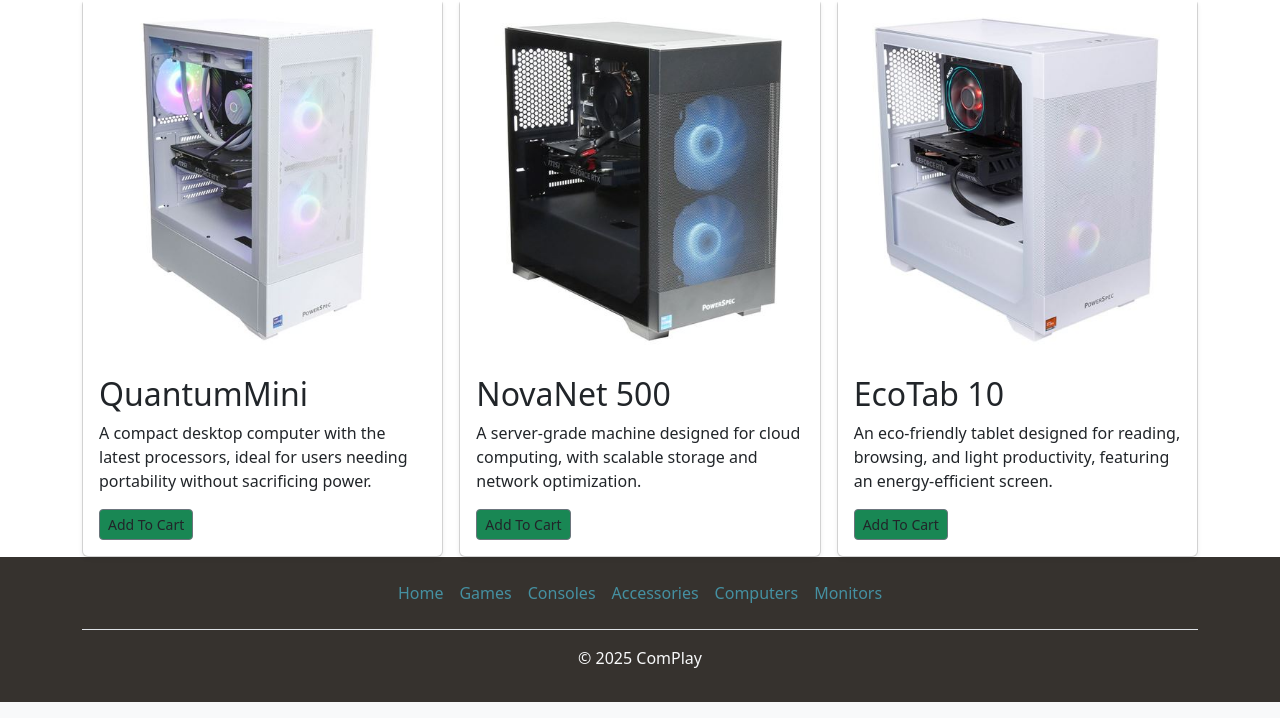
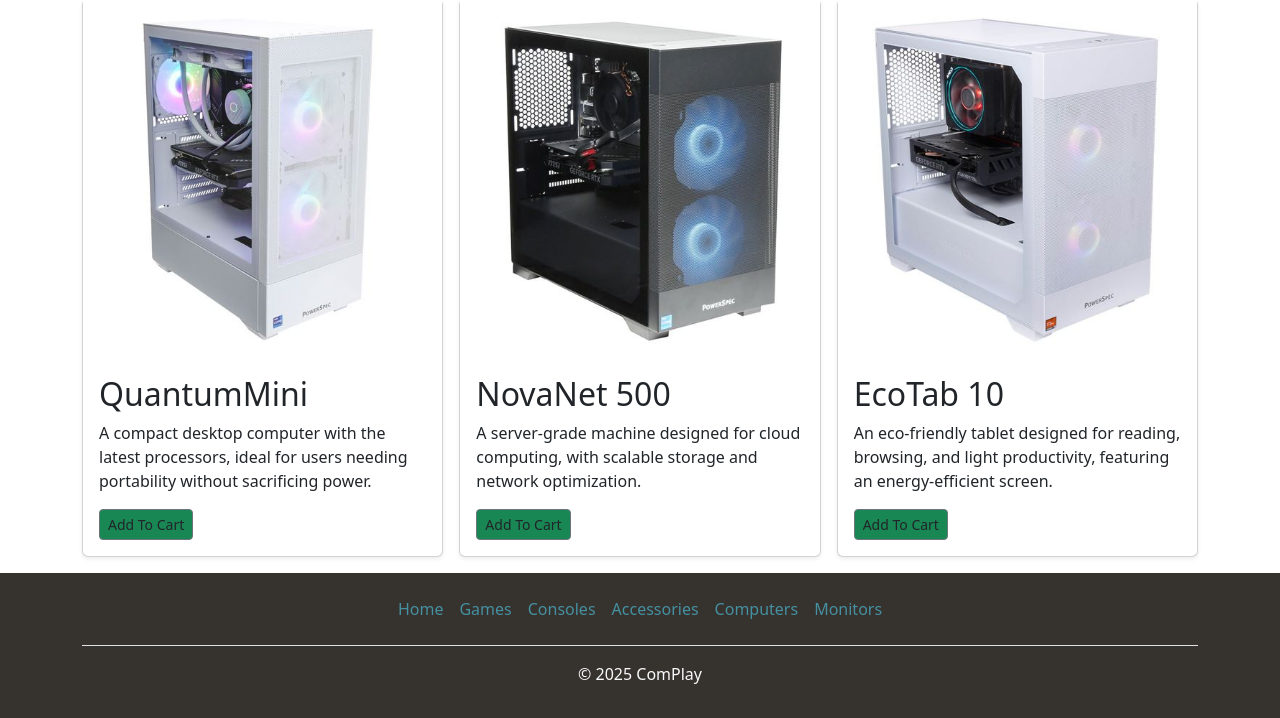
Before and after one commit to lepperson11/python-final, a Flask app: page /computers in a window 1280 px wide. Shown: the part 672-1390 px from the top of the page. Run offline with Flask 3, Linux system fonts and the light colour scheme.

Commit message:
small change to footer spacing

```diff
--- a/templates/base.html
+++ b/templates/base.html
@@ -70,7 +70,7 @@
   </body>
   <footer>
     <div class="container">
-      <footer class="py-3">
+      <footer class="py-3 mt-3">
         <ul class="nav justify-content-center border-bottom pb-3 mb-3">
           <li class="nav-item">
             <a href="/" class="nav-link px-2">Home</a>
```
